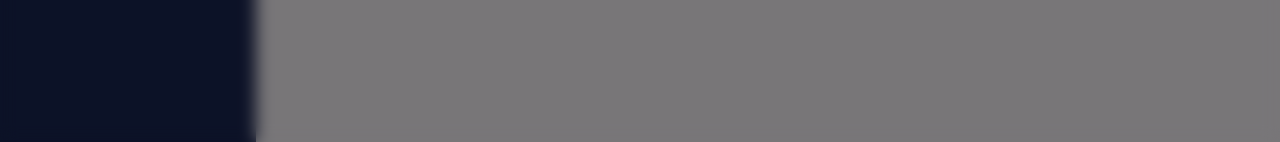
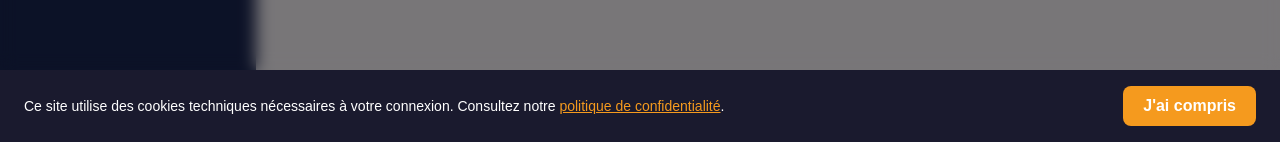
Before and after one commit to Oeryking3/akwab-event-audit1, a React (Vite) app in the folder Akwab-Front/: page / in a window 1280 px wide. Shown: the part 658-800 px from the top of the page. Built offline with nearby package versions, Linux system fonts and the light colour scheme; no server answers; a web font is replaced by a local one.

Commit message:
fix: ajout d'une banniere de consentement aux cookies (RGPD)

```diff
--- a/Akwab-Front/src/App.jsx
+++ b/Akwab-Front/src/App.jsx
@@ -48,6 +48,7 @@ import ListCategories from "./Admin/Categories/ListCategorie";
 import UpdateCategorie from "./Admin/Categories/UpdateCategorie";
 
 import MentionsLegales from "./Legal/MentionsLegales";
+import CookieBanner from "./Legal/CookieBanner";
 
 function App() {
   return (
@@ -115,6 +116,7 @@ function App() {
           </Route>
         </Route>
       </Routes>
+      <CookieBanner />
     </BrowserRouter>
   );
 }
--- /dev/null
+++ b/Akwab-Front/src/Legal/CookieBanner.jsx
@@ -0,0 +1,63 @@
+import { useState, useEffect } from "react";
+import { Link } from "react-router-dom";
+
+function CookieBanner() {
+  const [visible, setVisible] = useState(false);
+
+  useEffect(() => {
+    const consent = localStorage.getItem("cookie_consent");
+    if (!consent) {
+      setVisible(true);
+    }
+  }, []);
+
+  function handleAccept() {
+    localStorage.setItem("cookie_consent", "accepted");
+    setVisible(false);
+  }
+
+  if (!visible) return null;
+
+  return (
+    <div style={{
+      position: "fixed",
+      bottom: 0,
+      left: 0,
+      right: 0,
+      backgroundColor: "#1a1a2e",
+      color: "white",
+      padding: "16px 24px",
+      display: "flex",
+      justifyContent: "space-between",
+      alignItems: "center",
+      flexWrap: "wrap",
+      gap: "12px",
+      zIndex: 9999,
+    }}>
+      <p style={{ margin: 0, fontSize: "14px" }}>
+        Ce site utilise des cookies techniques nécessaires à votre connexion.
+        Consultez notre{" "}
+        <Link to="/mentions-legales" style={{ color: "#F59A1E", textDecoration: "underline" }}>
+          politique de confidentialité
+        </Link>.
+      </p>
+      <button
+        onClick={handleAccept}
+        style={{
+          backgroundColor: "#F59A1E",
+          color: "white",
+          border: "none",
+          borderRadius: "8px",
+          padding: "8px 20px",
+          fontWeight: "bold",
+          cursor: "pointer",
+          whiteSpace: "nowrap",
+        }}
+      >
+        J'ai compris
+      </button>
+    </div>
+  );
+}
+
+export default CookieBanner;
```
